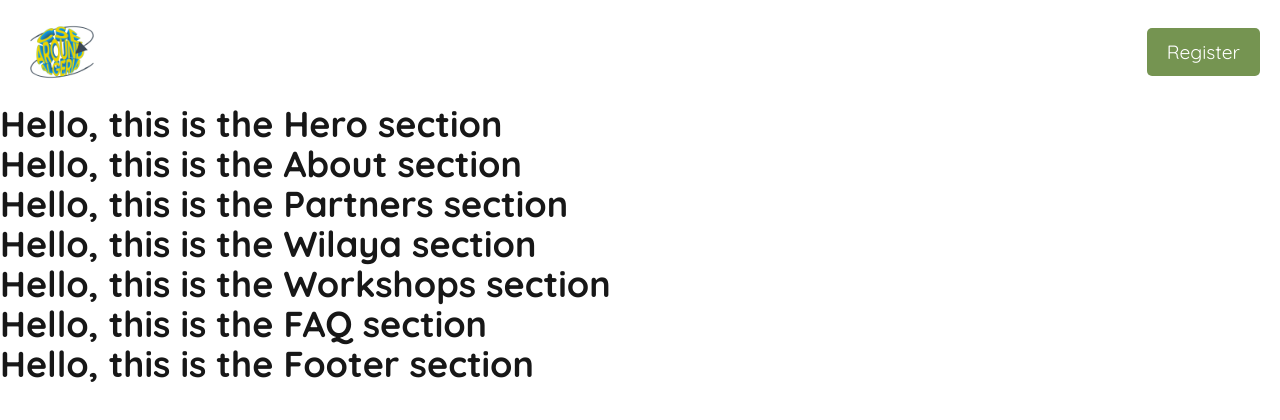
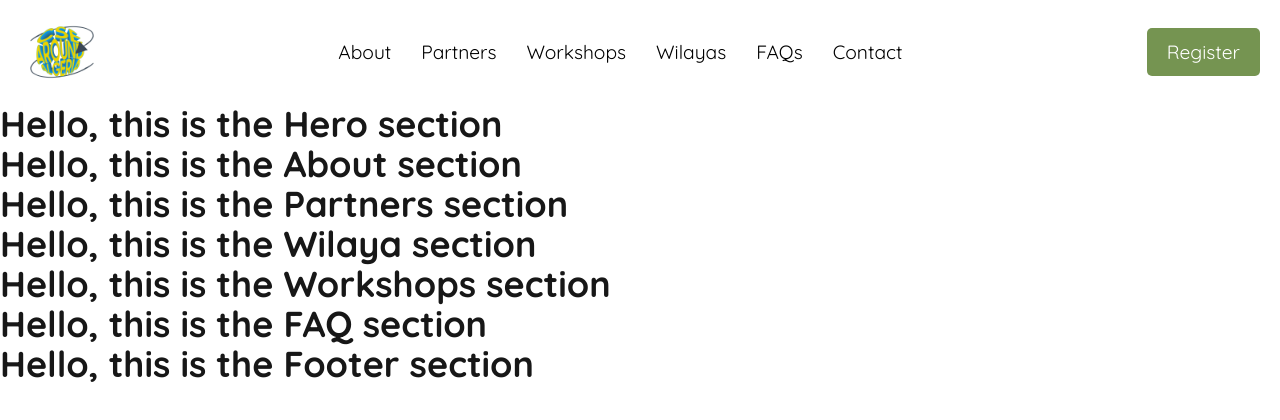
Before and after one commit to ScientificClubofESI/caa-website-25-26, a Next.js app: page / in a window 1280 px wide. Shown: the top 420 px of the page. Built offline with nearby package versions, Linux system fonts and the light colour scheme.

Commit message:
complete the navBar

```diff
--- a/src/components/About.jsx
+++ b/src/components/About.jsx
@@ -1,6 +1,6 @@
 export default function About() {
   return (
-    <section>
+    <section id="about">
       <h1 className="text-4xl font-bold">
         Hello, this is the About section
       </h1>
--- a/src/components/FAQ.jsx
+++ b/src/components/FAQ.jsx
@@ -1,6 +1,6 @@
 export default function FAQ() {
   return (
-    <section>
+    <section id="faq">
       <h1 className="text-4xl font-bold">
         Hello, this is the FAQ section
       </h1>
--- a/src/components/Footer.jsx
+++ b/src/components/Footer.jsx
@@ -1,6 +1,6 @@
 export default function Footer() {
   return (
-    <section>
+    <section id="contact">
       <h1 className="text-4xl font-bold">
         Hello, this is the Footer section
       </h1>
--- a/src/components/Hero.jsx
+++ b/src/components/Hero.jsx
@@ -1,6 +1,6 @@
 export default function Hero() {
   return (
-    <section>
+    <section id="Hero">
       <h1 className="text-4xl font-bold">
         Hello, this is the Hero section
       </h1>
--- a/src/components/NavBar.css
+++ b/src/components/NavBar.css
@@ -4,10 +4,11 @@
     justify-content: space-between;
     align-items: center;
     padding: 20px;
-    background-color: #333;
-    color: white;
+    background-color: white;
+
+    color: black;
     font-size: larger;
-    background: transparent;
+
 }
 .NavBar .logo {
     font-size: 24px;
@@ -19,14 +20,13 @@
     justify-content: space-between;
 }
 .caaLogo{
-
     margin-left: 10px;
     flex: 0 0 64px;
 }
 .caaLogo img{
 
      width: 64px;
-    height: 64px;
+
 }
 .registerBtn{
     padding: 10px 20px;
@@ -44,23 +44,31 @@
     position: absolute;
     display: flex;
     flex-direction: column;
-    height: 300px;
+    font-weight: 500;
+    align-items: center;
+    height: 402px;
     border-bottom-left-radius: 10px;
     border-bottom-right-radius: 10px;
     width: 100%;
     justify-content: space-evenly;
     padding: 10px;
-    background-color: white;
+
     color: black;
     will-change: drop;
     animation: drop 0.2s ease-in-out;
+    background-color: #D9F3B9;
+    background-image: url("/Dots.png");
+    background-size: cover;
+    background-position: center;
+    background-repeat: no-repeat;
+
 }
 @keyframes drop {
     from {
         height: 0px;
     }
     to{
-        height: 300px;
+        height: 402px;
     }
 }
 .nav-links-toggled a{
--- a/src/components/Navbar.jsx
+++ b/src/components/Navbar.jsx
@@ -2,7 +2,7 @@
 import "./NavBar.css"
 import { useEffect, useState } from "react";
 export default function Navbar() {
-  const [dropMenu , setDropMenu] = useState(false)
+
   const [mobileView , setMobileView] = useState(false)
   const [toggle , setToggel] = useState(false)
 
@@ -10,6 +10,9 @@ export default function Navbar() {
   useEffect(()=>{
     const media = window.matchMedia("(max-width:750px)");
     const handleChange = (e)=>{
+      if(!e.matches){
+        setToggel(false)
+      }
       setMobileView(e.matches)
     }
     setMobileView(media.matches);
@@ -19,7 +22,7 @@ export default function Navbar() {
 
   return (
     <section>
-      <div className="NavBar">
+      <div className="NavBar justifyцентр " style={!toggle ? {backgroundColor : "white"} : {backgroundColor :"#D9F3B9"}}>
          <div className="caaLogo">
               <img src="/logo.png" alt="CAA Logo" />
           </div>
@@ -28,7 +31,7 @@ export default function Navbar() {
 
         (
             <div className="hamMenu" onClick={()=>setToggel((prev)=>!prev)}>
-              <img src="/menu.png" alt="CAA Logo" />
+              <img src={toggle ? "/close.png" : "/menu.png"} alt="CAA Logo" />
             </div>
 
           ) :(
@@ -37,8 +40,8 @@ export default function Navbar() {
                   <a href="#about">About</a>
                   <a href="#partners">Partners</a>
                   <a href="#workshops">Workshops</a>
-                  <a href="#willayas">Willayas</a>
-                  <a href="#FAQ">FAQs</a>
+              <a href="#wilayas">Wilayas</a>
+              <a href="#faq">FAQs</a>
                   <a href="#contact">Contact</a>
 
               </div>
@@ -56,13 +59,13 @@ export default function Navbar() {
       </div>
       {toggle && mobileView &&
        <div className="nav-links-toggled" onClick={()=>setToggel(false)}>
-                  <a href="#about" onClick={()=>console.log("about")}>About</a>
+                  <a href="#about">About</a>
                   <a href="#partners">Partners</a>
                   <a href="#workshops">Workshops</a>
-                  <a href="#willayas">Willayas</a>
-                  <a href="#FAQ">FAQs</a>
+                  <a href="#wilayas">Wilayas</a>
+                  <a href="#faq">FAQs</a>
                   <a href="#contact">Contact</a>
-              </div>
+        </div>
         }
     </section>
   );
--- a/src/components/Partners.jsx
+++ b/src/components/Partners.jsx
@@ -1,6 +1,6 @@
 export default function Partners() {
   return (
-    <section>
+    <section id="partners">
       <h1 className="text-4xl font-bold">
         Hello, this is the Partners section
       </h1>
--- a/src/components/Wilaya.jsx
+++ b/src/components/Wilaya.jsx
@@ -1,6 +1,6 @@
 export default function Wilaya() {
   return (
-    <section>
+    <section id="wilayas">
       <h1 className="text-4xl font-bold">
         Hello, this is the Wilaya section
       </h1>
--- a/src/components/Workshops.jsx
+++ b/src/components/Workshops.jsx
@@ -1,6 +1,6 @@
 export default function Workshops() {
   return (
-    <section>
+    <section id="workshops">
       <h1 className="text-4xl font-bold">
         Hello, this is the Workshops section
       </h1>
```
Also changed, not shown: public/Dots.png (added), public/close.png (added).
